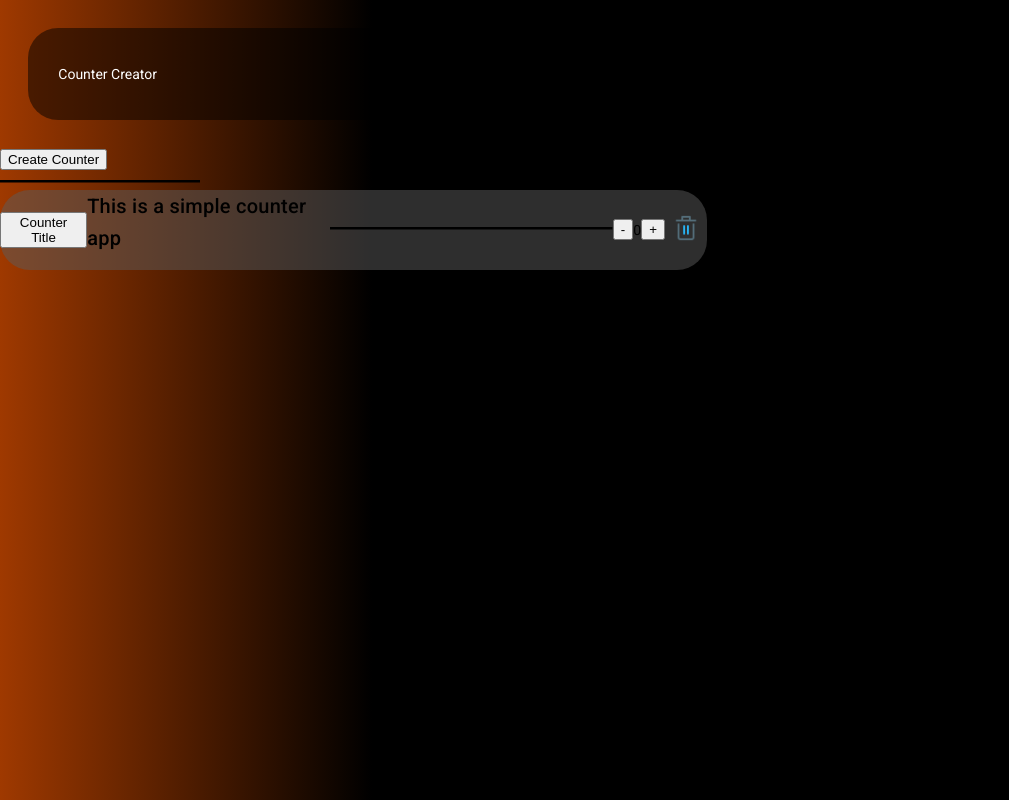
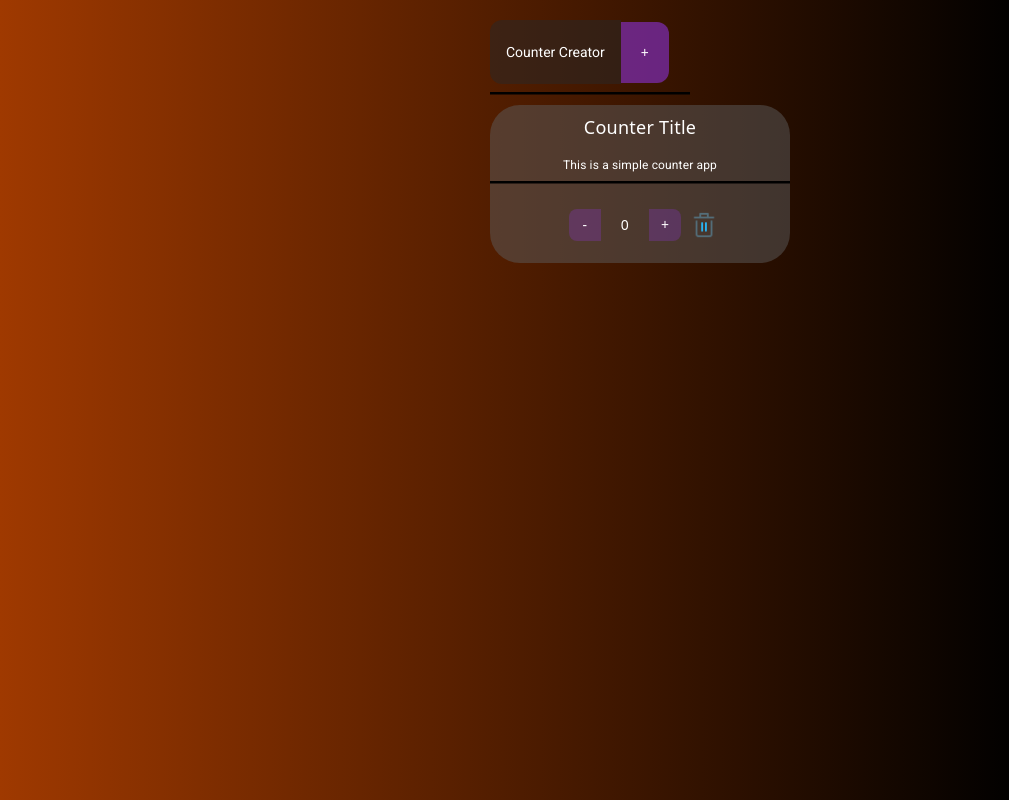
Before and after one commit to shaboon/counter-app, an Angular app: page / in a window 1280 px wide. Shown: the whole page, without its empty margins (0-1009 px from the left). Built offline with nearby package versions, Linux system fonts and the light colour scheme.

Commit message:
Tailwind Implemented
Tailwind implemented for page styling

Note, expanded information feature for counter set aside due to time restraints

Feature left behind due to a necessary system to exchange information between components needing to be created

```diff
--- a/package.json
+++ b/package.json
@@ -35,12 +35,15 @@
     "@types/express": "^4.17.17",
     "@types/jasmine": "~5.1.0",
     "@types/node": "^18.18.0",
+    "autoprefixer": "^10.4.19",
     "jasmine-core": "~5.1.0",
     "karma": "~6.4.0",
     "karma-chrome-launcher": "~3.2.0",
     "karma-coverage": "~2.2.0",
     "karma-jasmine": "~5.1.0",
     "karma-jasmine-html-reporter": "~2.1.0",
+    "postcss": "^8.4.38",
+    "tailwindcss": "^3.4.3",
     "typescript": "~5.4.2"
   }
 }
--- a/src/app/app.component.css
+++ b/src/app/app.component.css
@@ -1,7 +1,8 @@
+@tailwind base;
+@tailwind components;
+@tailwind utilities;
+
 .title {
-  margin: 4%;
-  padding: 30px;
-  background: rgba(0,0,0,0.5);
+  background: rgba(41, 41, 41, 0.5);
   color: white;
-  border-radius: 30px;
 }
--- a/src/app/app.component.html
+++ b/src/app/app.component.html
@@ -1,10 +1,10 @@
-<main class="main">
-  <div class="io-section">
-    <div class="user-io-creator">
-      <h1 class="title">Counter Creator</h1>
-      <app-create-counter></app-create-counter>
+<main class="main text-white flex">
+  <div class="io-section m-3">
+    <div class="user-io-creator m-2 flex flex-row items-center">
+      <h1 class="title rounded-l-xl p-4">Counter Creator</h1>
+      <app-create-counter class="rounded-r-xl p-5 bg-purple-600 bg-opacity-55"></app-create-counter>
     </div>
-    <svg height="5" width="300" xmlns="http://www.w3.org/2000/svg">
+    <svg class="m-2" height="5" width="300" xmlns="http://www.w3.org/2000/svg">
       <line x1="0" y1="0" x2="200" y2="0" style="stroke:black;stroke-width:5" />
     </svg>
   <div class="counter-parent">
--- a/src/app/create-counter/create-counter.component.css
+++ b/src/app/create-counter/create-counter.component.css
@@ -0,0 +1,3 @@
+@tailwind base;
+@tailwind components;
+@tailwind utilities;
--- a/src/app/create-counter/create-counter.component.html
+++ b/src/app/create-counter/create-counter.component.html
@@ -1 +1 @@
-<button (click)="addCounter()">Create Counter</button>
+<button class="text-9x1" (click)="addCounter()">+</button>
--- a/src/app/new-counter/new-counter.component.css
+++ b/src/app/new-counter/new-counter.component.css
@@ -1,3 +1,7 @@
+@tailwind base;
+@tailwind components;
+@tailwind utilities;
+
 .counter-container {
   display: flex;
   justify-content: center;
--- a/src/app/new-counter/new-counter.component.html
+++ b/src/app/new-counter/new-counter.component.html
@@ -1,14 +1,20 @@
-    <div class="counter counter-container">
-        <button (click)="addTitle()">{{ customText }}</button>
+    <div class="counter counter-container m-2 grid grid-rows-3 grid-cols-3 grid-flow-col flex-col">
+        <div class="grid grid-cols-1 flex-col">
+            <button class="m-2 text-lg overflow-hidden" (click)="addTitle()">{{ customText }}</button>
 
-        <h2>{{ counterDesc }}</h2>
+            <h2 class="text-xs flex m-2 overflow-auto">{{ counterDesc }}</h2>
+        </div>
 
-        <svg class="counter-svg" height="5" width="300" xmlns="http://www.w3.org/2000/svg">
+        <svg class="counter-svg flex-1" height="5" width="300" xmlns="http://www.w3.org/2000/svg">
             <line x1="0" y1="0" x2="100%" y2="0" style="stroke:black;stroke-width:5" />
         </svg>
 
-        <button (click)="decrement()">-</button>
-        <span>{{ counter }}</span>
-        <button (click)="increment()">+</button>
-        <button class="delete" (click)="deleteDiv()"><img class="delete-img" src="../../assets/icons/trashcan/delete.png"/></button>
+        <div class="counter-sp-container flex flex-row">
+            <div class="io-container flex m-2 items-center">
+                <button class="w-8 h-8 rounded-l-lg bg-purple-600 bg-opacity-25" (click)="decrement()">-</button>
+                <span class="m-5">{{ counter }}</span>
+                <button class="w-8 h-8 rounded-r-lg bg-purple-600 bg-opacity-25" (click)="increment()">+</button>
+            </div>
+            <button class="delete" (click)="deleteDiv()"><img class="delete-img" src="../../assets/icons/trashcan/delete.png"/></button>
+        </div>
     </div>
--- a/src/styles.css
+++ b/src/styles.css
@@ -1,22 +1,34 @@
 /* You can add global styles to this file, and also import other style files */
+@tailwind base;
+@tailwind components;
+@tailwind utilities;
 
-html, body { height: 100%; }
+html { height: 100%; }
 body { margin: 0; font-family: Roboto, "Helvetica Neue", sans-serif; }
 
   /* General Page Style */
-  html, body, main {
+  body {
     background: rgb(159,57,0);
-    background: linear-gradient(90deg, rgba(159,57,0,1) 0%, rgba(0,0,0,1) 50%);
+    background: linear-gradient(90deg, rgba(159,57,0,1) 0%, rgba(0,0,0,1) 80%);
     background-repeat: no-repeat;
     min-height: 100vh;
     display: flex;
   }
 
+  app-root {
+    display: flex;
+    flex-direction: column;
+    justify-content: center;
+    align-items: center;
+    width: 100%;
+    height: 100%;
+  }
+
     /* Mobile/Small VP size */
     @media (max-width: 480px) {
-      html, body, main {
+      body {
       background: rgb(159,57,0);
-      background: linear-gradient(rgba(159,57,0,1) 0%, rgba(0,0,0,1) 50%);
+      background: linear-gradient(rgba(159,57,0,1) 0%, rgba(0,0,0,1) 80%);
       background-repeat: no-repeat;
       min-height: 100vh;
     }
--- /dev/null
+++ b/tailwind.config.js
@@ -0,0 +1,8 @@
+/** @type {import('tailwindcss').Config} */
+module.exports = {
+  content: ["./src/**/*.{html,ts}"],
+  theme: {
+    extend: {},
+  },
+  plugins: [],
+};
```
Also changed, not shown: 1 other file (tests, documents, lock files or other folders).
